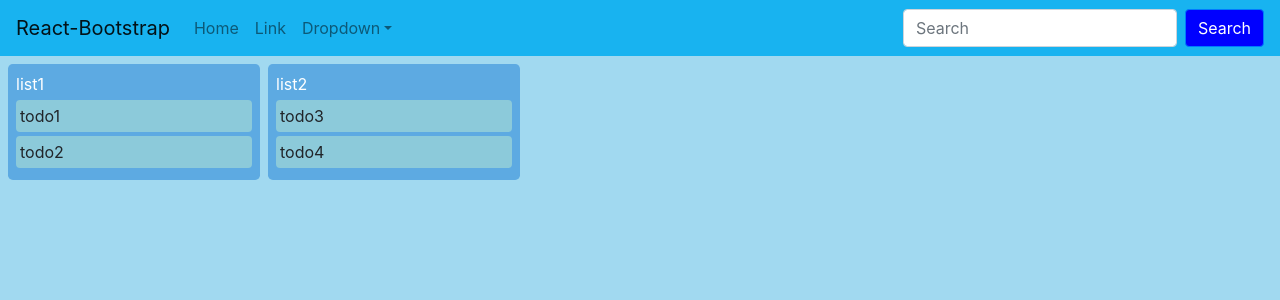
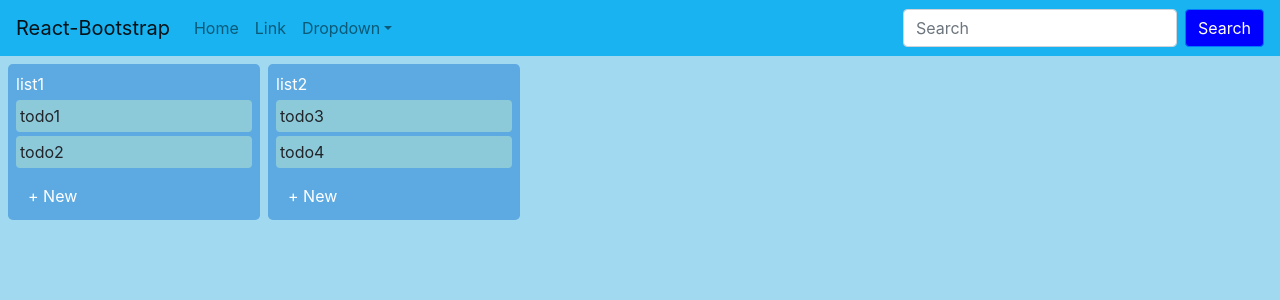
Before and after one commit to jasperdyb/ReactTrelloClone, a React (Create React App) app in the folder client/: page / in a window 1280 px wide. Shown: the top 300 px of the page. Built offline with nearby package versions, Linux system fonts and the light colour scheme.

Commit message:
layout New button

```diff
--- a/client/src/components/List.jsx
+++ b/client/src/components/List.jsx
@@ -1,5 +1,6 @@
 import React from "react";
 import Todo from "./Todo";
+import { Button } from "react-bootstrap";
 
 export default function List({ title, todos }) {
   return (
@@ -8,6 +9,9 @@ export default function List({ title, todos }) {
       {todos.map((todo) => (
         <Todo key={todo.name} {...todo} />
       ))}
+      <div className="footer pt-2">
+        <Button className="py-1">+ New</Button>
+      </div>
     </div>
   );
 }
--- a/client/src/styles/app.scss
+++ b/client/src/styles/app.scss
@@ -20,5 +20,21 @@
     .todo {
       background-color: #8ccada;
     }
+    .footer {
+      button {
+        border: none;
+        background-color: #5daae2;
+
+        &:hover {
+          background-color: #8ccada;
+        }
+
+        &:active:focus,
+        &:focus {
+          outline: none;
+          box-shadow: none;
+        }
+      }
+    }
   }
 }
```
